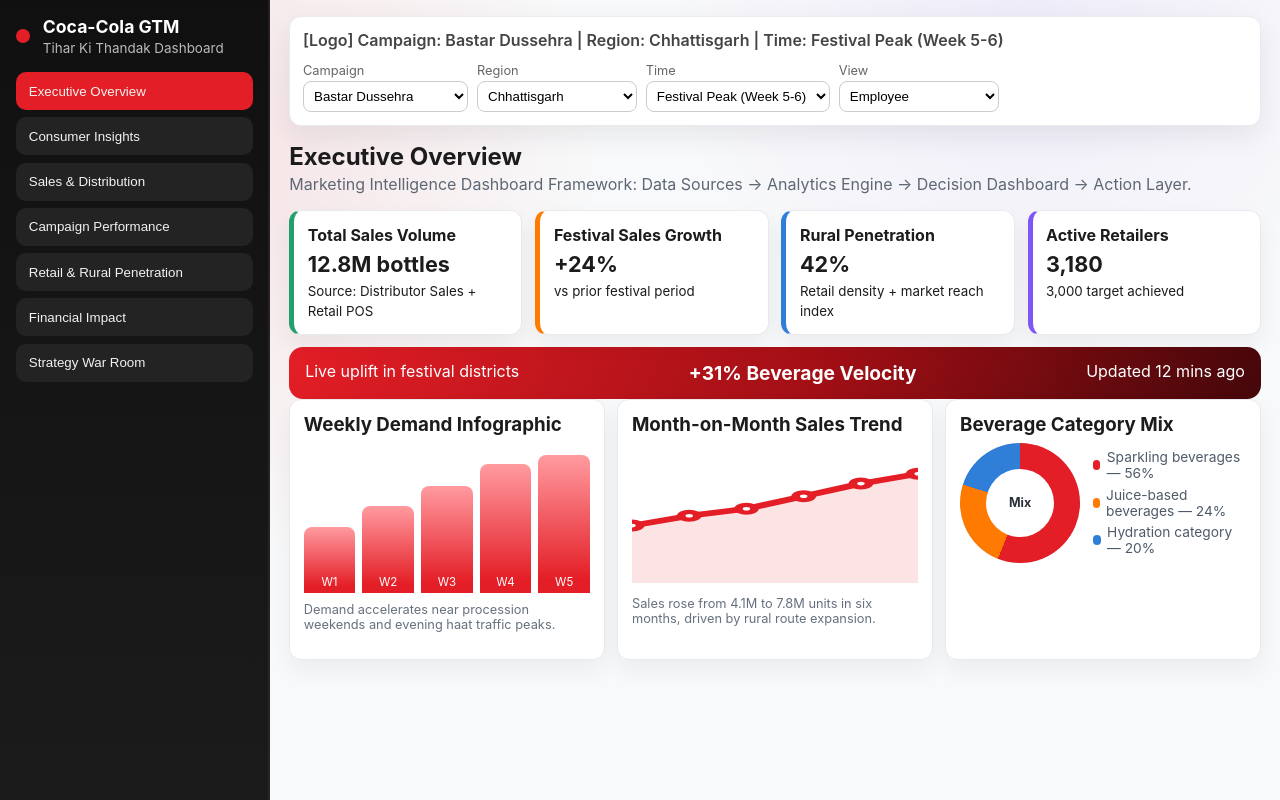
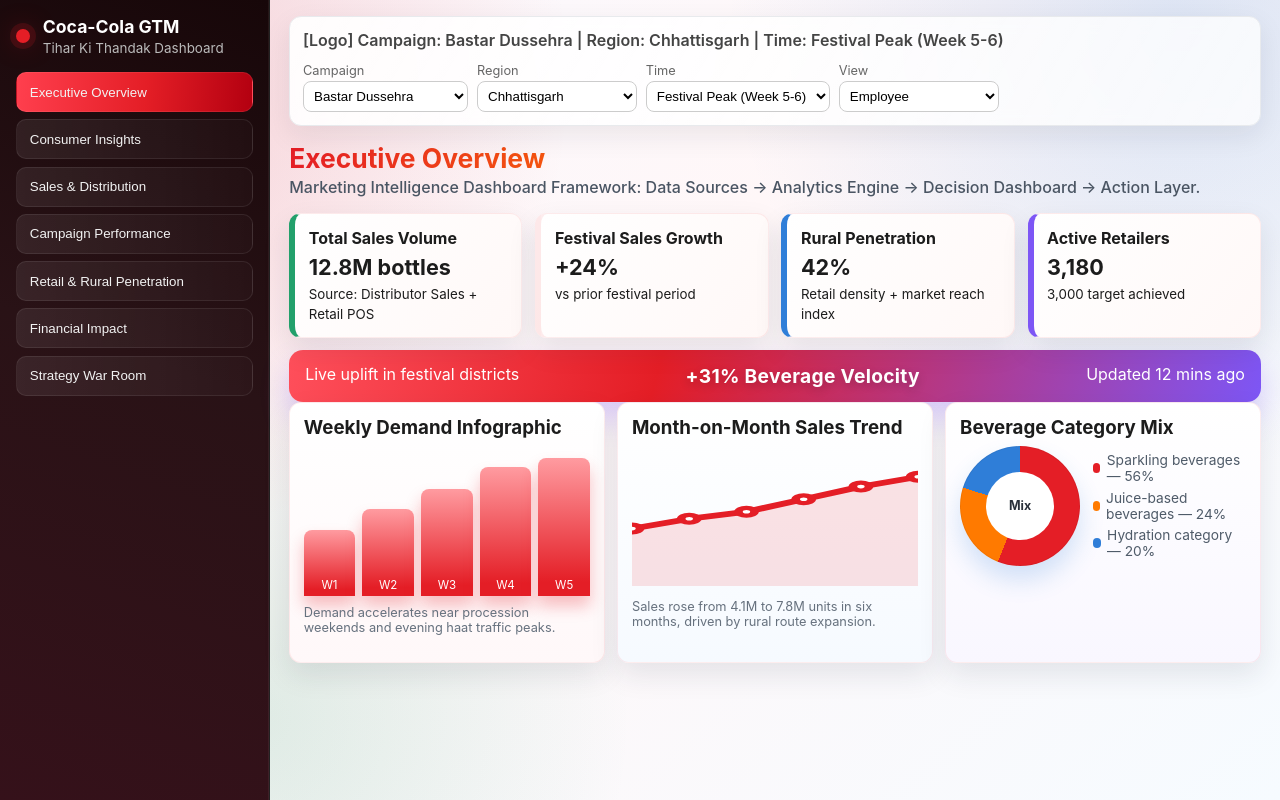
Before and after one commit to utsabpradhan8211-dot/Coco-cola, a website: page index.html in a window 1280 px wide. Drawn offline with nearby package versions, Linux system fonts and the light colour scheme.

Commit message:
Enhance dashboard visuals with a more vibrant theme

```diff
--- a/styles.css
+++ b/styles.css
@@ -367,3 +367,106 @@ body {
   background: radial-gradient(circle, rgba(228, 30, 38, 0.2), rgba(228, 30, 38, 0));
   pointer-events: none;
 }
+
+/* Vibrant visual refresh */
+body {
+  background:
+    radial-gradient(circle at 8% 10%, rgba(228, 30, 38, 0.2), transparent 34%),
+    radial-gradient(circle at 92% 3%, rgba(47, 126, 216, 0.16), transparent 32%),
+    radial-gradient(circle at 20% 90%, rgba(34, 160, 107, 0.14), transparent 30%),
+    linear-gradient(140deg, #f8f9ff 0%, #fff7f8 45%, #f6fbff 100%);
+}
+
+.sidebar {
+  background: linear-gradient(200deg, #170709 0%, #291216 45%, #35111a 100%);
+}
+
+.logo-wrap .dot {
+  box-shadow: 0 0 0 6px rgba(228, 30, 38, 0.16), 0 0 28px rgba(228, 30, 38, 0.45);
+}
+
+.nav-btn {
+  background: linear-gradient(90deg, rgba(255, 255, 255, 0.08), rgba(255, 255, 255, 0.02));
+  border: 1px solid rgba(255, 255, 255, 0.08);
+}
+
+.nav-btn.active,
+.nav-btn:hover {
+  background: linear-gradient(95deg, #ff3f4e 0%, #e41e26 55%, #b30010 100%);
+}
+
+.topbar {
+  background: linear-gradient(120deg, rgba(255, 255, 255, 0.92), rgba(255, 255, 255, 0.76));
+  backdrop-filter: blur(8px);
+}
+
+h2 {
+  background: linear-gradient(90deg, #e41e26 0%, #ff7a00 45%, #7d56f5 100%);
+  -webkit-background-clip: text;
+  background-clip: text;
+  color: transparent;
+  font-size: 1.65rem;
+}
+
+.subtitle {
+  color: #4a5563;
+  font-weight: 500;
+}
+
+.card {
+  border: 1px solid rgba(228, 30, 38, 0.08);
+  box-shadow: 0 12px 28px rgba(29, 41, 54, 0.1);
+}
+
+.grid.auto-fit .card:nth-child(1) {
+  background: linear-gradient(180deg, #ffffff 0%, #fff8f9 100%);
+}
+
+.grid.auto-fit .card:nth-child(2) {
+  background: linear-gradient(180deg, #ffffff 0%, #f6faff 100%);
+}
+
+.grid.auto-fit .card:nth-child(3) {
+  background: linear-gradient(180deg, #ffffff 0%, #f9f7ff 100%);
+}
+
+.metric {
+  border-left-width: 6px;
+  background: linear-gradient(130deg, #ffffff 0%, #fff8f7 100%);
+}
+
+.kpi-banner {
+  background: linear-gradient(105deg, #ff4f5b 0%, #e41e26 38%, #7d56f5 100%);
+  box-shadow: 0 16px 28px rgba(125, 86, 245, 0.28);
+}
+
+.kpi-banner strong {
+  letter-spacing: 0.3px;
+  text-shadow: 0 3px 10px rgba(0, 0, 0, 0.22);
+}
+
+.bars span {
+  box-shadow: 0 10px 16px rgba(228, 30, 38, 0.28);
+}
+
+.progress-fill {
+  background: linear-gradient(90deg, #ff7a00 0%, #e41e26 50%, #7d56f5 100%);
+}
+
+.heatmap span {
+  border: 1px solid rgba(47, 126, 216, 0.14);
+  background: linear-gradient(180deg, #ffffff 0%, #f0f6ff 100%);
+}
+
+.heatmap .hot {
+  background: linear-gradient(120deg, #ff5d69 0%, #e41e26 100%);
+}
+
+.heatmap .warm {
+  background: linear-gradient(120deg, #ffc164 0%, #ff8f00 100%);
+  color: #fff;
+}
+
+.donut {
+  box-shadow: 0 14px 24px rgba(47, 126, 216, 0.2), inset 0 0 0 1px rgba(0, 0, 0, 0.06);
+}
```
